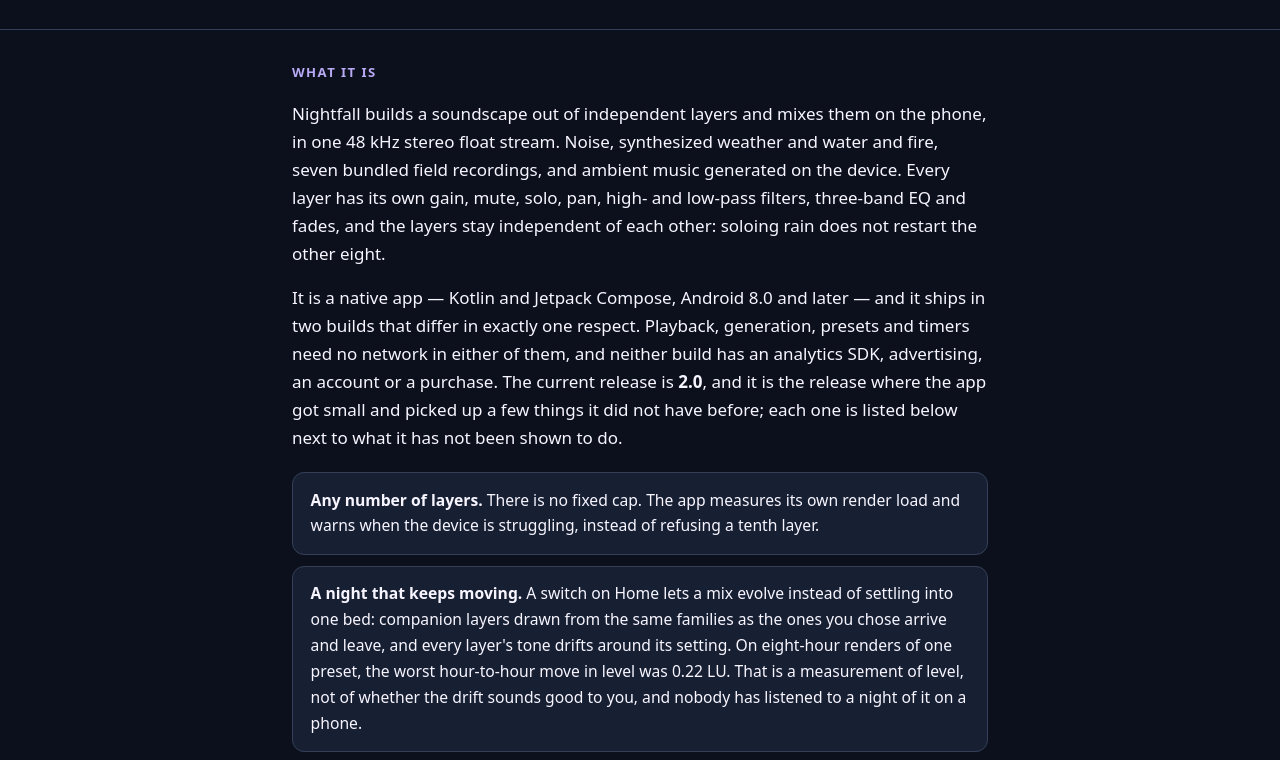
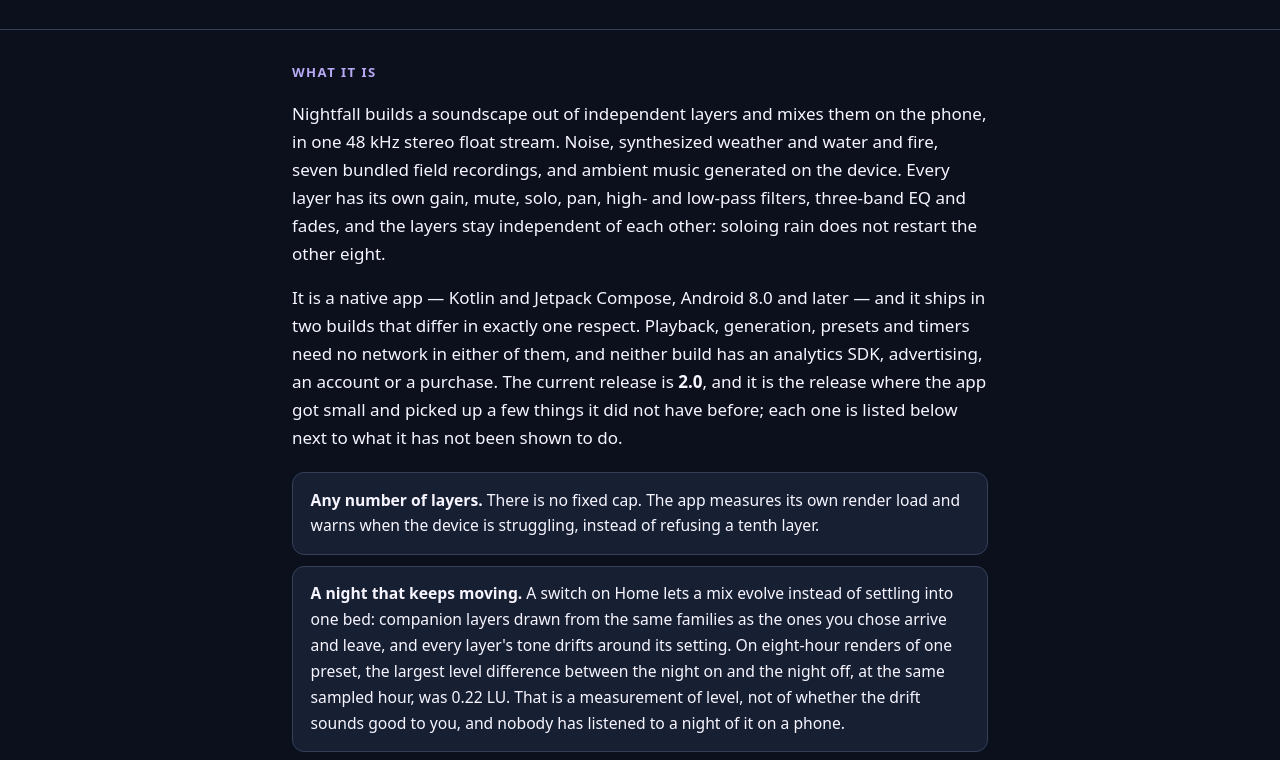
Before and after one commit to CamjamPNG/Nightfall, a plain HTML site: page docs/site/index.html in a window 1280 px wide. Shown: the part 163-923 px from the top of the page. Drawn offline with Linux system fonts and the light colour scheme.

Commit message:
docs: say what the endless-night level figure actually measures
Co-authored-by: capy-ai[bot] <230910855+capy-ai[bot]@users.noreply.github.com>

```diff
--- a/docs/site/index.html
+++ b/docs/site/index.html
@@ -44,9 +44,9 @@
       <li><strong>A night that keeps moving.</strong> A switch on Home lets a mix evolve instead of
       settling into one bed: companion layers drawn from the same families as the ones you chose
       arrive and leave, and every layer's tone drifts around its setting. On eight-hour renders of
-      one preset, the worst hour-to-hour move in level was 0.22&nbsp;LU. That is a measurement of
-      level, not of whether the drift sounds good to you, and nobody has listened to a night of
-      it on a phone.</li>
+      one preset, the largest level difference between the night on and the night off, at the
+      same sampled hour, was 0.22&nbsp;LU. That is a measurement of level, not of whether the drift
+      sounds good to you, and nobody has listened to a night of it on a phone.</li>
       <li><strong>A home-screen widget.</strong> Play and pause from the launcher. It drives the
       app's own media session, so its state follows what is actually playing rather than the last
       tap. Twenty Robolectric scenarios drive its buttons, state and layout on a JVM and two more
```
Also changed, not shown: 3 other files.
